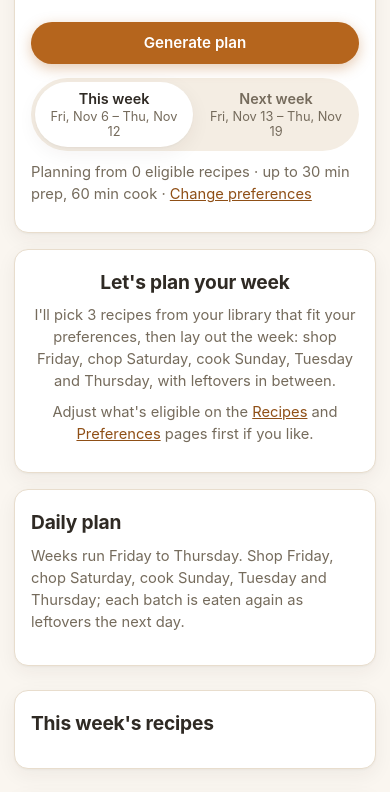
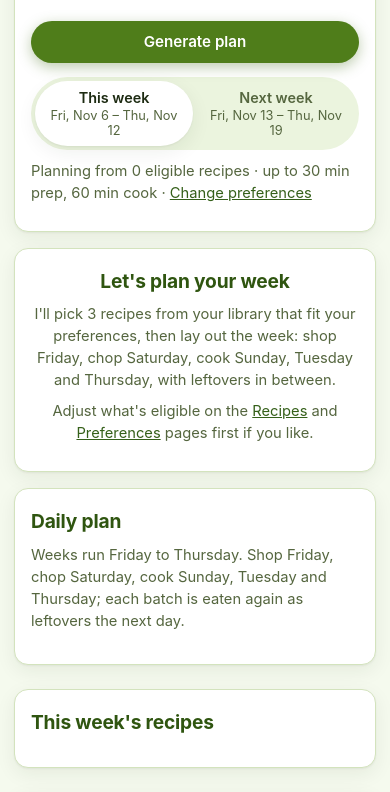
Before and after one commit to aschedin/meal-planner, a plain HTML site: page index.html in a window 390 px wide. Shown: the part 210-1002 px from the top of the page. Drawn offline with Linux system fonts and the light colour scheme.

Commit message:
Phone app build 20261110111135

```diff
--- a/index.html
+++ b/index.html
@@ -4,7 +4,7 @@
 <meta charset="UTF-8" />
 <meta http-equiv="Content-Security-Policy" content="default-src 'self'; script-src 'self' https://cdnjs.cloudflare.com; style-src 'self'; img-src 'self' blob:; connect-src 'self'; worker-src 'self' blob: https://cdnjs.cloudflare.com; manifest-src 'self'; object-src 'none'; base-uri 'none'; form-action 'self'" />
 <meta name="viewport" content="width=device-width, initial-scale=1.0, viewport-fit=cover" />
-<meta name="theme-color" content="#b5651d" />
+<meta name="theme-color" content="#3e6b15" />
 <meta name="mobile-web-app-capable" content="yes" />
 <meta name="apple-mobile-web-app-capable" content="yes" />
 <meta name="apple-mobile-web-app-title" content="Meal Planner" />
--- a/styles.css
+++ b/styles.css
@@ -1,58 +1,73 @@
 /* ===== Design tokens ===== */
 :root {
-  --color-bg: #faf6f0;
+  --color-bg: #f5faee;
   --color-surface: #ffffff;
-  --color-surface-muted: #f4ede3;
-  --color-border: #e8ddcd;
-  --color-text: #2f2a24;
-  --color-text-muted: #756b5c;
-  --color-primary: #b5651d;
-  --color-primary-dark: #8f4f16;
-  --color-primary-tint: #f3e2cf;
-  --color-accent: #5c7a5e;
-  --color-accent-tint: #e3ebe0;
-  --color-danger: #b3462c;
-  --color-danger-tint: #f7e3dd;
+  --color-surface-muted: #ebf4de;
+  --color-border: #d3e3bd;
+  --color-text: #1d2b12;
+  --color-text-muted: #55663f;
+  --color-heading: #2f5510;
+  --color-primary: #4f7d1a;
+  --color-primary-hover: #3f6914;
+  --color-primary-dark: #35601a;
+  --color-primary-tint: #e1efcc;
+  --color-accent: #4d6326;
+  --color-accent-tint: #e6eed3;
+  --color-warm: #e8902b;
+  --color-warm-text: #93510c;
+  --color-warm-tint: #fdebd2;
+  --color-danger: #bb2a1c;
+  --color-danger-tint: #fbe5e1;
+  --color-header-bg: #3e6b15;
+  --color-header-active-text: #2f5510;
   --radius-lg: 18px;
   --radius-md: 12px;
   --radius-sm: 8px;
-  --shadow-card: 0 1px 2px rgba(47, 42, 36, 0.04), 0 6px 20px rgba(47, 42, 36, 0.06);
-  --shadow-card-hover: 0 2px 4px rgba(47, 42, 36, 0.06), 0 10px 28px rgba(47, 42, 36, 0.10);
+  --shadow-card: 0 1px 2px rgba(29, 43, 18, 0.05), 0 6px 20px rgba(29, 43, 18, 0.07);
+  --shadow-card-hover: 0 2px 4px rgba(29, 43, 18, 0.07), 0 10px 28px rgba(29, 43, 18, 0.12);
   --font-sans: -apple-system, BlinkMacSystemFont, "Segoe UI", Roboto, Helvetica, Arial, sans-serif;
 }
 
 @media (prefers-color-scheme: dark) {
   :root {
-    --color-bg: #201c17;
-    --color-surface: #2a251f;
-    --color-surface-muted: #332c24;
-    --color-border: #4a4033;
-    --color-text: #f2ebe1;
-    --color-text-muted: #b8ac9a;
-    --color-primary: #e0985a;
-    --color-primary-dark: #f0af78;
-    --color-primary-tint: #3d3222;
-    --color-accent: #8fb092;
-    --color-accent-tint: #2c352c;
-    --color-danger: #e08067;
-    --color-danger-tint: #3d2a24;
-    --shadow-card: 0 1px 2px rgba(0, 0, 0, 0.2), 0 6px 20px rgba(0, 0, 0, 0.25);
-    --shadow-card-hover: 0 2px 4px rgba(0, 0, 0, 0.25), 0 10px 28px rgba(0, 0, 0, 0.3);
+    --color-bg: #14260e;
+    --color-surface: #1d3716;
+    --color-surface-muted: #284a1f;
+    --color-border: #436b33;
+    --color-text: #ffffff;
+    --color-text-muted: #c5d8b0;
+    --color-heading: #ffffff;
+    --color-primary: #488319;
+    --color-primary-hover: #3b6e14;
+    --color-primary-dark: #b4e05e;
+    --color-primary-tint: #2a4a1c;
+    --color-accent: #a9c97a;
+    --color-accent-tint: #2b3f1c;
+    --color-warm: #f2a243;
+    --color-warm-text: #ffc77d;
+    --color-warm-tint: #4a3414;
+    --color-danger: #ff8a78;
+    --color-danger-tint: #4a1d18;
+    --color-header-bg: #34691a;
+    --shadow-card: 0 1px 2px rgba(0, 0, 0, 0.25), 0 6px 20px rgba(0, 0, 0, 0.3);
+    --shadow-card-hover: 0 2px 4px rgba(0, 0, 0, 0.3), 0 10px 28px rgba(0, 0, 0, 0.35);
   }
 }
 :root[data-theme="dark"] {
-  --color-bg: #201c17; --color-surface: #2a251f; --color-surface-muted: #332c24;
-  --color-border: #4a4033; --color-text: #f2ebe1; --color-text-muted: #b8ac9a;
-  --color-primary: #e0985a; --color-primary-dark: #f0af78; --color-primary-tint: #3d3222;
-  --color-accent: #8fb092; --color-accent-tint: #2c352c;
-  --color-danger: #e08067; --color-danger-tint: #3d2a24;
+  --color-bg: #14260e; --color-surface: #1d3716; --color-surface-muted: #284a1f;
+  --color-border: #436b33; --color-text: #ffffff; --color-text-muted: #c5d8b0; --color-heading: #ffffff;
+  --color-primary: #488319; --color-primary-hover: #3b6e14; --color-primary-dark: #b4e05e; --color-primary-tint: #2a4a1c;
+  --color-accent: #a9c97a; --color-accent-tint: #2b3f1c;
+  --color-warm: #f2a243; --color-warm-text: #ffc77d; --color-warm-tint: #4a3414;
+  --color-danger: #ff8a78; --color-danger-tint: #4a1d18; --color-header-bg: #34691a;
 }
 :root[data-theme="light"] {
-  --color-bg: #faf6f0; --color-surface: #ffffff; --color-surface-muted: #f4ede3;
-  --color-border: #e8ddcd; --color-text: #2f2a24; --color-text-muted: #756b5c;
-  --color-primary: #b5651d; --color-primary-dark: #8f4f16; --color-primary-tint: #f3e2cf;
-  --color-accent: #5c7a5e; --color-accent-tint: #e3ebe0;
-  --color-danger: #b3462c; --color-danger-tint: #f7e3dd;
+  --color-bg: #f5faee; --color-surface: #ffffff; --color-surface-muted: #ebf4de;
+  --color-border: #d3e3bd; --color-text: #1d2b12; --color-text-muted: #55663f; --color-heading: #2f5510;
+  --color-primary: #4f7d1a; --color-primary-hover: #3f6914; --color-primary-dark: #35601a; --color-primary-tint: #e1efcc;
+  --color-accent: #4d6326; --color-accent-tint: #e6eed3;
+  --color-warm: #e8902b; --color-warm-text: #93510c; --color-warm-tint: #fdebd2;
+  --color-danger: #bb2a1c; --color-danger-tint: #fbe5e1; --color-header-bg: #3e6b15;
 }
 
 * { box-sizing: border-box; }
@@ -65,6 +80,7 @@ body {
   -webkit-font-smoothing: antialiased;
 }
 h1, h2, h3, h4 { font-weight: 700; margin: 0 0 0.4em; letter-spacing: -0.01em; }
+h1, h2 { color: var(--color-heading); }
 h2 { font-size: 1.4rem; }
 h3 { font-size: 1.05rem; }
 p { margin: 0 0 0.6em; }
@@ -73,8 +89,8 @@ p { margin: 0 0 0.6em; }
 
 /* ===== Layout ===== */
 .app-header {
-  background: var(--color-surface);
-  border-bottom: 1px solid var(--color-border);
+  background: var(--color-header-bg);
+  box-shadow: 0 2px 10px rgba(15, 35, 6, 0.22);
   position: sticky;
   top: 0;
   z-index: 10;
@@ -131,10 +147,10 @@ p { margin: 0 0 0.6em; }
 .btn:active { transform: scale(0.98); }
 .btn--primary {
   background: var(--color-primary);
-  color: #fff;
-  box-shadow: 0 4px 14px rgba(181, 101, 29, 0.35);
+  color: #ffffff;
+  box-shadow: 0 4px 14px rgba(63, 105, 20, 0.35);
 }
-.btn--primary:hover { background: var(--color-primary-dark); }
+.btn--primary:hover { background: var(--color-primary-hover); }
 .btn--ghost {
   background: transparent;
   border-color: var(--color-border);
@@ -270,7 +286,7 @@ input[type="file"] {
 .recipe-card__title { font-size: 1.1rem; font-weight: 700; margin: 0; }
 .recipe-card__meta { display: flex; flex-wrap: wrap; gap: 8px; margin: 6px 0 4px; font-size: 0.82rem; color: var(--color-text-muted); }
 .recipe-card__actions { display: flex; gap: 4px; align-items: center; }
-.toddler-appeal { font-size: 0.95rem; letter-spacing: 1px; }
+.toddler-appeal { font-size: 0.95rem; letter-spacing: 1px; color: var(--color-warm); }
 .recipe-card__cols {
   display: grid;
   grid-template-columns: 1fr 1fr;
@@ -300,7 +316,7 @@ input[type="file"] {
   display: inline-block;
 }
 .badge--tag { background: var(--color-surface-muted); color: var(--color-text-muted); border: 1px solid var(--color-border); }
-.badge--estimated { background: var(--color-primary-tint); color: var(--color-primary-dark); }
+.badge--estimated { background: var(--color-warm-tint); color: var(--color-warm-text); }
 
 /* ===== Shopping list ===== */
 .shopping-list { display: flex; flex-direction: column; gap: 18px; margin-top: 10px; }
@@ -393,7 +409,7 @@ input[type="file"] {
   color: var(--color-text);
   box-shadow: var(--shadow-card-hover);
 }
-.recipe-dialog::backdrop { background: rgba(32, 28, 23, 0.55); }
+.recipe-dialog::backdrop { background: rgba(8, 20, 4, 0.6); }
 .recipe-dialog h3 { margin: 20px 0 8px; }
 .rf-grid { display: grid; grid-template-columns: repeat(auto-fit, minmax(120px, 1fr)); gap: 10px 14px; }
 .rf-grid--top { grid-template-columns: repeat(3, 1fr); }
@@ -420,19 +436,19 @@ input[type="file"] {
 }
 
 /* ===== Header / nav ===== */
-.app-header__brand { display: flex; align-items: center; gap: 12px; text-decoration: none; color: var(--color-text); }
-.app-header__title { font-weight: 700; font-size: 1.1rem; letter-spacing: -0.01em; }
+.app-header__brand { display: flex; align-items: center; gap: 12px; text-decoration: none; color: #ffffff; }
+.app-header__title { font-weight: 700; font-size: 1.1rem; letter-spacing: -0.01em; color: #ffffff; }
 .app-nav { display: flex; gap: 4px; flex-wrap: wrap; }
 .app-nav__link {
   text-decoration: none;
-  color: var(--color-text-muted);
+  color: rgba(255, 255, 255, 0.9);
   font-weight: 600;
   font-size: 0.95rem;
   padding: 8px 16px;
   border-radius: 999px;
 }
-.app-nav__link:hover { background: var(--color-surface-muted); color: var(--color-text); }
-.app-nav__link.is-active { background: var(--color-primary-tint); color: var(--color-primary-dark); }
+.app-nav__link:hover { background: rgba(255, 255, 255, 0.18); color: #ffffff; }
+.app-nav__link.is-active { background: #ffffff; color: var(--color-header-active-text); }
 a { color: var(--color-primary-dark); }
 code { background: var(--color-surface-muted); padding: 1px 6px; border-radius: 6px; font-size: 0.85em; }
 
@@ -495,8 +511,8 @@ code { background: var(--color-surface-muted); padding: 1px 6px; border-radius:
   white-space: nowrap;
 }
 .tag--cook { background: var(--color-primary-tint); color: var(--color-primary-dark); }
-.tag--leftover { background: var(--color-accent-tint); color: var(--color-accent); }
-.tag--today { background: var(--color-primary); color: #fff; }
+.tag--leftover { background: var(--color-warm-tint); color: var(--color-warm-text); }
+.tag--today { background: var(--color-primary); color: #ffffff; }
 .plan-day__prep { list-style: none; margin: 0; padding: 8px 0 0; border-top: 1px dashed var(--color-border); font-size: 0.82rem; display: flex; flex-direction: column; gap: 4px; }
 .prep-chip {
   font-size: 0.68rem;
@@ -563,7 +579,7 @@ input[type="search"] {
 }
 .rating-select.is-ok { color: var(--color-text); }
 .rating-select.is-good { color: var(--color-accent); border-color: var(--color-accent); }
-.rating-select.is-great { color: var(--color-primary-dark); border-color: var(--color-primary); background: var(--color-primary-tint); }
+.rating-select.is-great { color: var(--color-warm-text); border-color: var(--color-warm); background: var(--color-warm-tint); }
 
 /* ===== Photos + source links ===== */
 .recipe-card__header { align-items: flex-start; }
@@ -596,7 +612,7 @@ input[type="search"] {
 .store-section__head { display: flex; align-items: baseline; justify-content: space-between; gap: 12px; flex-wrap: wrap; margin-bottom: 4px; }
 .store-section__head h3 { margin: 0; font-size: 1.05rem; }
 .store-section__bulk { font-size: 0.85rem; color: var(--color-text-muted); }
-.store-section--costco { border-left: 4px solid var(--color-primary); }
+.store-section--costco { border-left: 4px solid var(--color-warm); }
 .store-section--cub { border-left: 4px solid var(--color-accent); }
 .store-section .aisle-group { margin-top: 12px; }
 .aisle-title { margin: 0 0 6px; font-size: 0.74rem; text-transform: uppercase; letter-spacing: 0.05em; color: var(--color-text-muted); }
@@ -609,7 +625,7 @@ input[type="search"] {
   border: 1px solid var(--color-border); background: var(--color-surface); color: var(--color-text-muted);
 }
 .store-btn:hover { color: var(--color-text); border-color: var(--color-text-muted); }
-.store-btn.is-costco[aria-pressed="true"] { background: var(--color-primary-tint); border-color: var(--color-primary); color: var(--color-primary-dark); }
+.store-btn.is-costco[aria-pressed="true"] { background: var(--color-warm-tint); border-color: var(--color-warm); color: var(--color-warm-text); }
 .store-btn.is-cub[aria-pressed="true"] { background: var(--color-accent-tint); border-color: var(--color-accent); color: var(--color-accent); }
 
 .narrow-form { max-width: 360px; }
--- a/sw.js
+++ b/sw.js
@@ -1,6 +1,6 @@
 /* Offline support for the phone app: every page, script and icon is cached on first visit,
    so the app opens (and works) with no signal. Bump VERSION (the build does) to ship an update. */
-const VERSION = "20261110102501";
+const VERSION = "20261110111135";
 const CACHE = "meal-planner-" + VERSION;
 const FILES = [
   "./", "index.html", "recipes.html", "preferences.html",
```
Also changed, not shown: preferences.html (+1 -1 lines), recipes.html (+1 -1 lines), README.txt, apple-touch-icon.png, icon-192.png, icon-512.png, icon-maskable-512.png, manifest.webmanifest.
